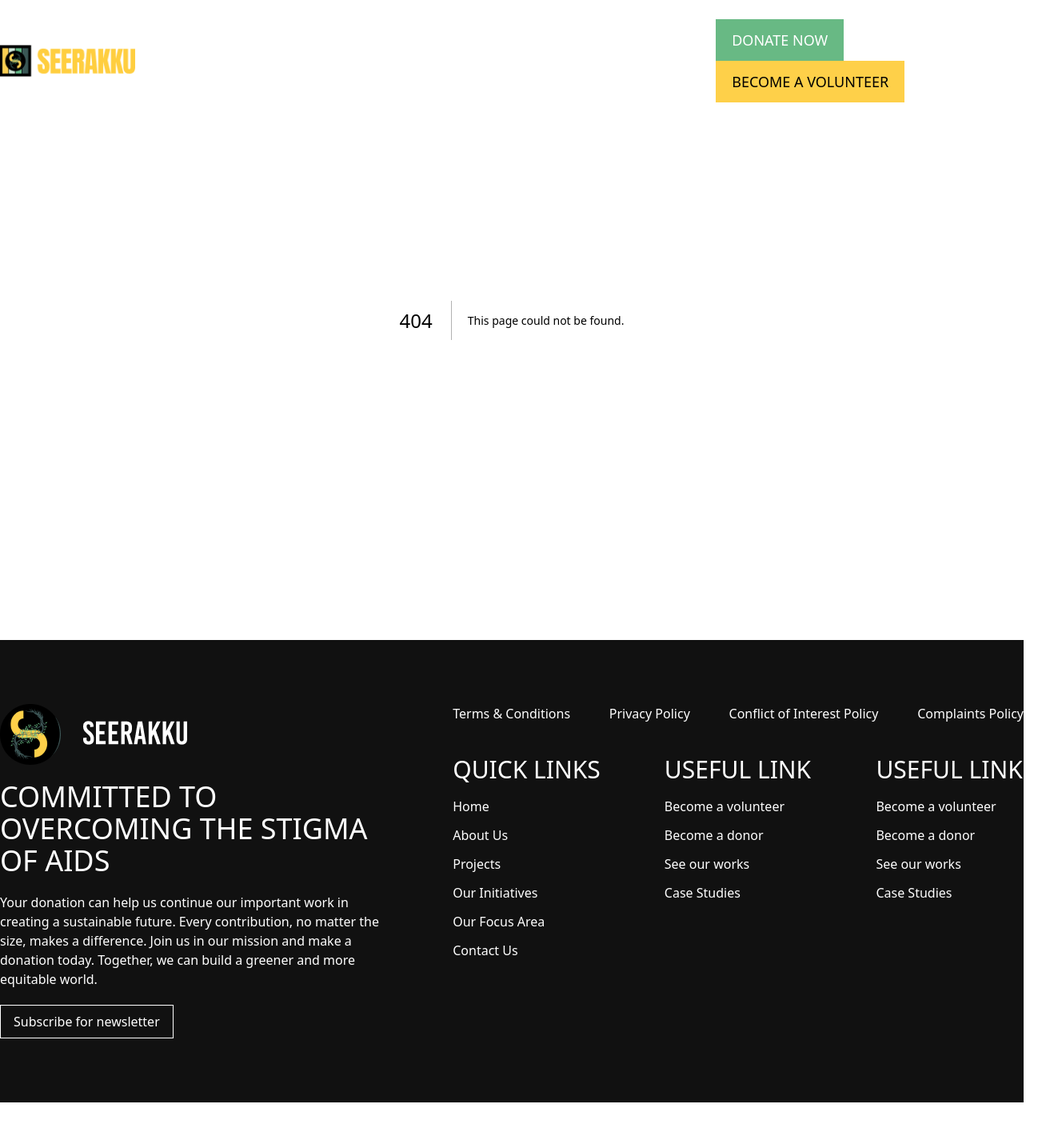
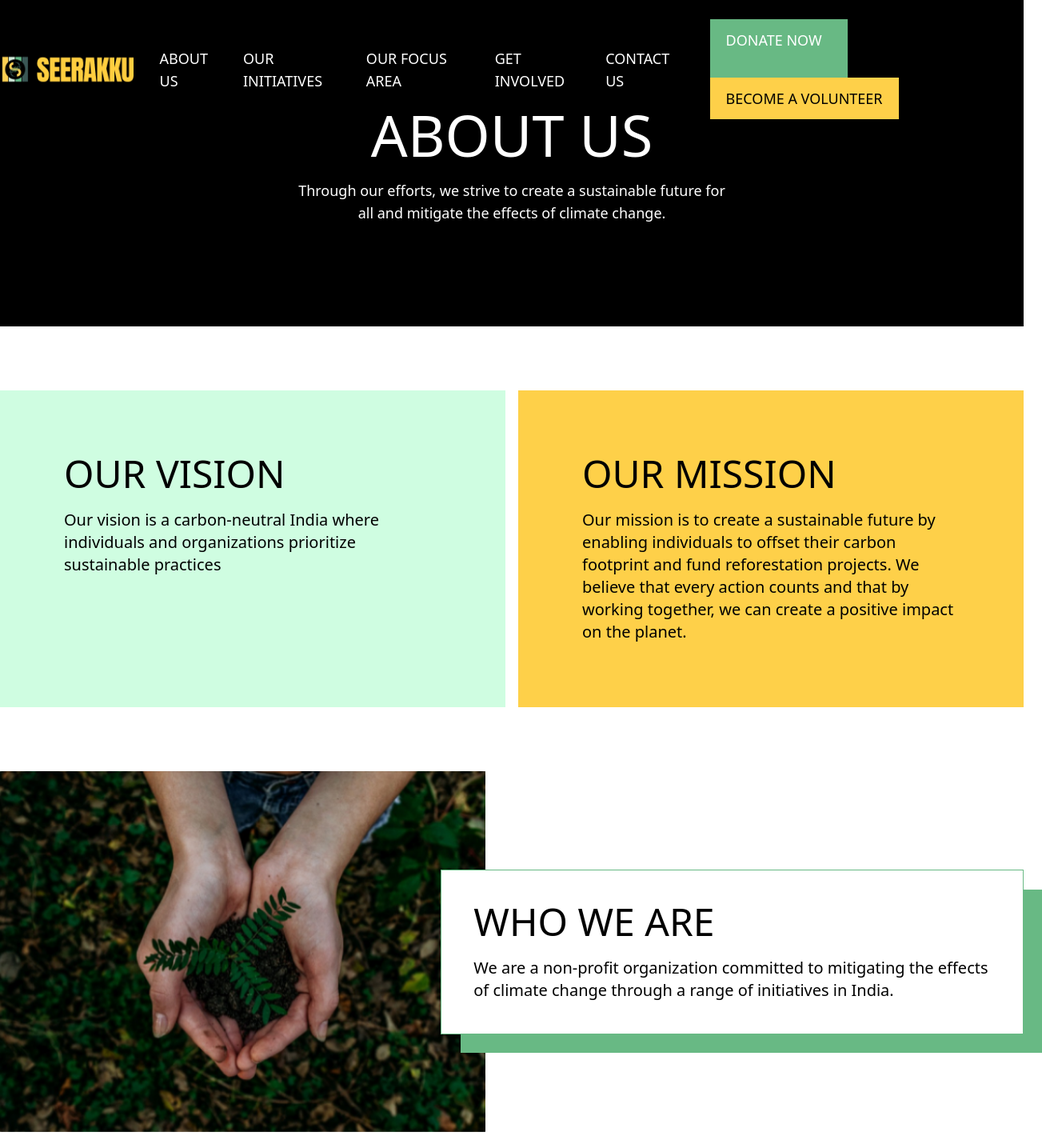
Before and after one commit to sudharshanr15/seerakku-frontend, a Next.js app: page /about in a window 1280 px wide. Before the commit this address had no page. Shown: the top 1435 px of the page at 80% size, 1303 px wide, since content can reach past the window. Before the commit the page ends 1378 px from the top, so only its background shows below. Built offline with nearby package versions, Linux system fonts and the light colour scheme; what @radix-ui/themes would draw is missing.

Commit message:
Added about us page components

```diff
--- /dev/null
+++ b/src/app/about/page.tsx
@@ -0,0 +1,13 @@
+import Hero from "@/features/about/components/Hero";
+import VissionMission from "@/features/about/components/VisionMission";
+
+function about() {
+  return (
+    <main>
+      <Hero />
+      <VissionMission />
+    </main>
+  );
+}
+
+export default about;
--- a/src/app/globals.css
+++ b/src/app/globals.css
@@ -1,6 +1,20 @@
 @tailwind base;
 @tailwind components;
 @tailwind utilities;
+
+@layer components {
+    .heading-1 {
+        @apply uppercase text-center font-normal text-7xl leading-[80px];
+    }
+
+    .heading-2 {
+        @apply font-normal text-5xl uppercase;
+    }
+
+    .layout-section-xl {
+        @apply max-w-screen-xl mx-auto py-20;
+    }
+}
 
 @layer utilities {
     .partner-pagination .swiper-pagination-bullet {
--- a/src/components/buttons/DonateNow.tsx
+++ b/src/components/buttons/DonateNow.tsx
@@ -1,4 +1,6 @@
+import Image from "next/image";
 import { ButtonType } from "./type";
+import HeartPlus from "@/components/icons/HeartPlus";
 
 const DonateNow = ({
   type,
@@ -10,6 +12,9 @@ const DonateNow = ({
   return (
     <button className={`py-3 px-5 ${type} uppercase ${className} text-lg`}>
       Donate Now
+      <span className="ms-3">
+        <HeartPlus className="stroke-1 stroke-black inline" />
+      </span>
     </button>
   );
 };
--- /dev/null
+++ b/src/components/icons/HeartPlus.tsx
@@ -0,0 +1,19 @@
+function HeartPlus(props) {
+  return (
+    <svg
+      xmlns="http://www.w3.org/2000/svg"
+      width={20}
+      height={21}
+      fill="none"
+      // {...props}
+    >
+      <path
+        // fill="#000"
+        className="text-white bg-white"
+        d="m9.167 17.439-1.805-1.622a93.68 93.68 0 0 1-2.87-2.705c-.779-.772-1.409-1.478-1.89-2.116-.482-.638-.827-1.239-1.037-1.8a4.924 4.924 0 0 1-.315-1.738c0-1.182.399-2.17 1.196-2.964.798-.793 1.788-1.19 2.97-1.19.728 0 1.416.17 2.063.511.648.34 1.21.828 1.688 1.464a5.033 5.033 0 0 1 1.687-1.464 4.37 4.37 0 0 1 2.063-.51c1.044 0 1.926.307 2.645.923a4.222 4.222 0 0 1 1.398 2.314h-1.314a2.682 2.682 0 0 0-1.048-1.459 2.881 2.881 0 0 0-1.681-.529c-.693 0-1.305.191-1.838.573-.532.382-1.034.923-1.505 1.623H8.76c-.468-.705-.978-1.247-1.53-1.627a3.133 3.133 0 0 0-1.813-.569 2.86 2.86 0 0 0-2.06.827c-.571.552-.857 1.244-.857 2.077 0 .464.097.935.292 1.412.194.478.541 1.028 1.041 1.652.5.623 1.18 1.353 2.042 2.19.861.837 1.958 1.85 3.292 3.038a230.7 230.7 0 0 1 1.263-1.12c.448-.396.826-.74 1.134-1.034l.14.14.306.306.306.306.139.14a58.5 58.5 0 0 1-1.13 1.019c-.438.385-.85.754-1.239 1.105l-.92.827Zm5.72-2.98v-2.5h-2.5v-1.25h2.5v-2.5h1.25v2.5h2.5v1.25h-2.5v2.5h-1.25Z"
+      />
+    </svg>
+  );
+}
+
+export default HeartPlus;
--- /dev/null
+++ b/src/features/about/assets/index.ts
@@ -0,0 +1 @@
+export { default as who_we_are } from "./who_we_are.png";
--- /dev/null
+++ b/src/features/about/components/Hero.tsx
@@ -0,0 +1,15 @@
+function Hero() {
+  return (
+    <section className="bg-black py-32">
+      <div className="text-center max-w-[540px] mx-auto">
+        <h1 className="heading-1 mb-4 text-white">About Us</h1>
+        <p className="text-lg text-center text-white">
+          Through our efforts, we strive to create a sustainable future for all
+          and mitigate the effects of climate change.
+        </p>
+      </div>
+    </section>
+  );
+}
+
+export default Hero;
--- /dev/null
+++ b/src/features/about/components/VisionMission.tsx
@@ -0,0 +1,29 @@
+import WhoWeAre from "./WhoWeAre";
+
+function VissionMission() {
+  return (
+    <section className="layout-section-xl">
+      <div className="grid grid-cols-2 gap-4">
+        <div className="bg-secondary-mint p-20">
+          <h2 className="heading-2 mb-5">Our Vision</h2>
+          <p className="text-xl">
+            Our vision is a carbon-neutral India where individuals and
+            organizations prioritize sustainable practices
+          </p>
+        </div>
+        <div className="bg-primary p-20">
+          <h2 className="heading-2 mb-5">Our Mission</h2>
+          <p className="text-xl">
+            Our mission is to create a sustainable future by enabling
+            individuals to offset their carbon footprint and fund reforestation
+            projects. We believe that every action counts and that by working
+            together, we can create a positive impact on the planet.
+          </p>
+        </div>
+      </div>
+      <WhoWeAre />
+    </section>
+  );
+}
+
+export default VissionMission;
--- /dev/null
+++ b/src/features/about/components/WhoWeAre.tsx
@@ -0,0 +1,29 @@
+import Image from "next/image";
+import { who_we_are } from "../assets";
+
+function WhoWeAre() {
+  return (
+    <section className="layout-section-xl pb-0">
+      <div className="flex items-center">
+        <div className="w-1/2 max-w-1/2 relative z-0">
+          <Image src={who_we_are} className="w-full" alt="Who We Are" />
+        </div>
+        <div className="w-[60%] -ms-14 relative z-20">
+          <div className="bg-white border border-secondary-silver-green relative">
+            <div className="p-10">
+              <h2 className="heading-2 mb-5">Who We Are</h2>
+              <p className="text-xl">
+                We are a non-profit organization committed to mitigating the
+                effects of climate change through a range of initiatives in
+                India.
+              </p>
+            </div>
+            <div className="w-full h-full bg-secondary-silver-green absolute top-6 left-6 -z-10"></div>
+          </div>
+        </div>
+      </div>
+    </section>
+  );
+}
+
+export default WhoWeAre;
--- a/src/features/home/components/HeroBanner.tsx
+++ b/src/features/home/components/HeroBanner.tsx
@@ -17,7 +17,7 @@ const HeroBanner = () => {
       <div className="bg-gradient-to-t absolute top-0 left-0 w-full h-full from-transparent from-5% to-black"></div>
       <div className="absolute top-0 left-0 w-full h-full">
         <div className="flex flex-col items-center justify-center h-full">
-          <h1 className="uppercase text-white text-center title font-normal text-7xl leading-[80px]">
+          <h1 className="uppercase text-white text-center font-normal text-7xl leading-[80px]">
             JOIN THE CHANGE, ACT FOR THE PLANET
             <br />
             <span className="text-primary">PLANTING TREES</span>
```
Also changed, not shown: src/features/about/assets/who_we_are.png (added).
